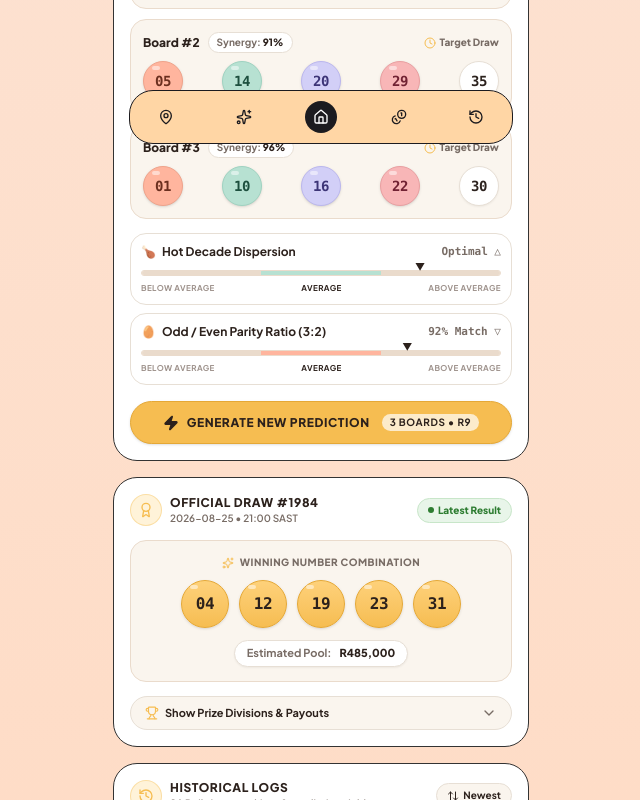
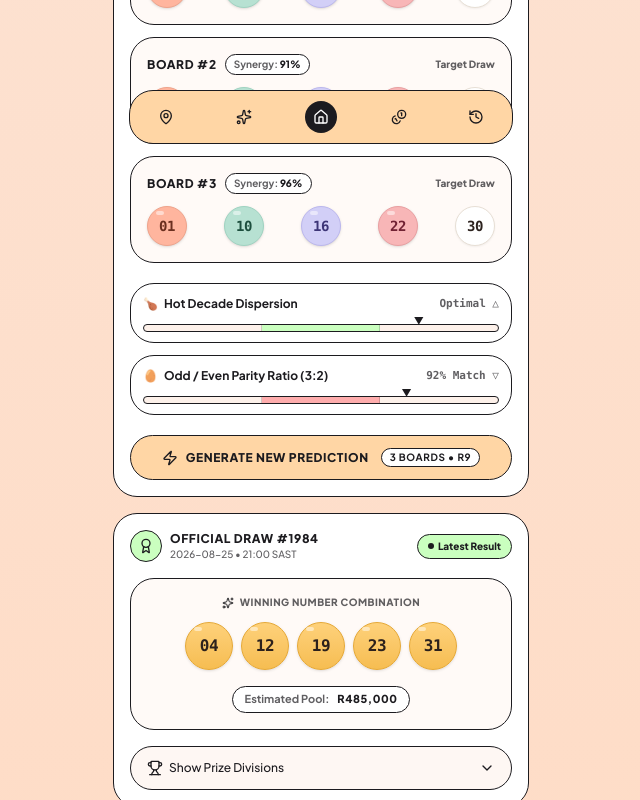
Before and after one commit to sebego-tumelo/mainLoop_ui, a Vue app: page / in a window 1280 px wide. Shown: the part 640-1440 px from the top of the page, without its empty margins (319-959 px from the left). Built offline with nearby package versions, Linux system fonts and the light colour scheme.

Commit message:
feat: style current prediction and latest draw panels

```diff
--- a/src/components/CurrentPredictionPanel.vue
+++ b/src/components/CurrentPredictionPanel.vue
@@ -32,7 +32,7 @@ const averageConfidence = computed(() => {
 <template>
   <section
     id="section-current-prediction"
-    class="w-full bg-white rounded-3xl p-4 border border-[#333333] space-y-3.5 transition-all"
+    class="w-full bg-white rounded-[24px] p-4 border border-ui-charcoal space-y-4 transition-all"
   >
     <!-- Header matching the Journal screen top from reference image -->
     <div class="flex items-center justify-between gap-2">
@@ -40,8 +40,8 @@ const averageConfidence = computed(() => {
         <span class="text-xl">🐾</span>
         <div>
           <div class="flex items-center gap-1.5">
-            <span class="text-xl font-black text-[#2C211C] tracking-tight">{{ averageConfidence }}%</span>
-            <span class="text-[10px] font-extrabold tracking-wider uppercase text-[#786C65]">
+            <span class="ui-heading text-xl tracking-tight text-ui-charcoal">{{ averageConfidence }}%</span>
+            <span class="text-[10px] font-extrabold tracking-wider uppercase text-ui-charcoal/70">
               AI CONFIDENCE MATRIX
             </span>
           </div>
@@ -51,55 +51,55 @@ const averageConfidence = computed(() => {
       <button
         id="btn-edit-goal-predict"
         @click="onOpenPredictModal"
-        class="text-[10px] font-extrabold uppercase tracking-wider text-[#2C211C] px-3 py-1.5 rounded-full border border-[#2C211C]/25 hover:bg-[#FAF5EE] transition-all cursor-pointer shadow-xs active:scale-95"
+        class="text-[10px] font-extrabold uppercase tracking-wider text-ui-charcoal px-3 py-1.5 rounded-full border border-ui-charcoal/20 hover:bg-nav-sand/50 transition-all cursor-pointer active:scale-95"
       >
         {{ currentPrediction ? 'RECONFIGURE' : 'GENERATE' }}
       </button>
     </div>
 
-    <!-- Wide Pill Progress Bar (Exact replica of the Peach progress pill in the reference image) -->
-    <div class="w-full bg-[#FAF5EE] rounded-full h-7 p-1 border border-[#EADBCC] flex items-center">
+    <!-- Wide Pill Progress Bar -->
+    <div class="w-full bg-canvas-peach/50 rounded-full h-7 p-1 border border-ui-charcoal flex items-center">
       <div
-        class="bg-[#FFB59E] h-full rounded-full transition-all duration-500 border border-[#F0A48C]/60 flex items-center justify-end px-2"
+        class="bg-metric-orange h-full rounded-full transition-all duration-500 flex items-center justify-end px-2"
         :style="{ width: `${Math.max(25, averageConfidence)}%` }"
       >
-        <span class="text-[9px] font-black text-[#6B2F1F] tracking-tighter font-mono">
+        <span class="text-[9px] font-black text-ui-charcoal tracking-tighter font-mono">
           {{ averageConfidence }}% SATISFACTION
         </span>
       </div>
     </div>
 
     <!-- Prediction Boards List -->
-    <div v-if="currentPrediction" class="space-y-2.5">
+    <div v-if="currentPrediction" class="space-y-3">
       <div
         v-for="(set, idx) in currentPrediction.sets"
         :key="set.id"
         :id="`prediction-board-${idx + 1}`"
         :class="[
-          'p-3 rounded-2xl border transition-all',
+          'p-4 rounded-[24px] border transition-all',
           (set.matchedNumbers?.length || 0) > 0 && isEvaluated
-            ? 'bg-[#FFF9E6] border-[#F6BD51] shadow-xs'
-            : 'bg-[#FAF5EE] border-[#EADBCC] hover:border-[#D5C6B5]'
+            ? 'bg-metric-orange/30 border-ui-charcoal'
+            : 'bg-canvas-peach/20 border-ui-charcoal'
         ]"
       >
         <!-- Board Header -->
-        <div class="flex items-center justify-between mb-2">
+        <div class="flex items-center justify-between mb-3">
           <div class="flex items-center gap-2">
-            <span class="text-xs font-black text-[#2C211C]">
+            <span class="ui-heading text-xs text-ui-charcoal">
               Board #{{ set.setNumber || idx + 1 }}
             </span>
-            <span class="text-[10px] font-bold text-[#786C65] bg-white px-2 py-0.5 rounded-full border border-[#E7DFD5]">
-              Synergy: <strong class="text-[#2C211C]">{{ set.confidenceScore || 82 }}%</strong>
+            <span class="text-[10px] font-bold text-ui-charcoal/70 bg-white px-2 py-0.5 rounded-full border border-ui-charcoal">
+              Synergy: <strong class="text-ui-charcoal">{{ set.confidenceScore || 82 }}%</strong>
             </span>
           </div>
 
           <div v-if="isEvaluated" class="flex items-center gap-1">
             <span
               :class="[
-                'text-[10px] font-extrabold px-2.5 py-0.5 rounded-full border',
+                'text-[10px] font-extrabold px-2.5 py-0.5 rounded-full border border-ui-charcoal',
                 (set.winAmount || 0) > 0
-                  ? 'bg-[#E8F5E9] text-[#2E7D32] border-[#C8E6C9]'
-                  : 'bg-white text-[#786C65] border-[#E7DFD5]'
+                  ? 'bg-metric-mint text-ui-charcoal'
+                  : 'bg-white text-ui-charcoal'
               ]"
             >
               {{ (set.matchedNumbers?.length || 0) > 0
@@ -107,8 +107,7 @@ const averageConfidence = computed(() => {
                 : '0 Matches' }}
             </span>
           </div>
-          <div v-else class="text-[10px] font-extrabold text-[#786C65] flex items-center gap-1">
-            <Clock class="w-3 h-3 text-[#F6BD51]" />
+          <div v-else class="text-[10px] font-extrabold text-ui-charcoal/70 flex items-center gap-1">
             <span>Target Draw</span>
           </div>
         </div>
@@ -138,73 +137,63 @@ const averageConfidence = computed(() => {
         </div>
       </div>
 
-      <!-- Algorithmic Gauges (Tripartite Scale Cards directly replicating Eating, Drinking, Moving in the image) -->
-      <div class="space-y-2 pt-1">
+      <!-- Algorithmic Gauges -->
+      <div class="space-y-3 pt-2">
         <!-- 1. Frequency Distribution Gauge -->
-        <div class="p-2.5 rounded-2xl bg-white border border-[#E7DFD5] space-y-1.5">
-          <div class="flex items-center justify-between text-xs font-bold text-[#2C211C]">
+        <div class="p-3 rounded-[24px] bg-white border border-ui-charcoal space-y-2">
+          <div class="flex items-center justify-between text-xs font-bold text-ui-charcoal">
             <div class="flex items-center gap-1.5">
               <span>🍗</span>
               <span>Hot Decade Dispersion</span>
             </div>
-            <span class="text-[11px] font-mono text-[#786C65]">Optimal △</span>
+            <span class="text-[11px] font-mono text-ui-charcoal/70">Optimal △</span>
           </div>
-          <!-- Gauge Slider Bar with Indicator Triangle -->
+          <!-- Gauge Slider Bar -->
           <div class="relative pt-1 pb-1">
-            <div class="h-1.5 bg-[#FAF5EE] rounded-full overflow-hidden flex border border-[#EADBCC]">
-              <div class="w-1/3 bg-[#EADBCC]"></div>
-              <div class="w-1/3 bg-[#B7E1D2]"></div>
-              <div class="w-1/3 bg-[#EADBCC]"></div>
+            <div class="h-2 bg-canvas-peach/50 rounded-full overflow-hidden flex border border-ui-charcoal">
+              <div class="w-1/3 border-r border-ui-charcoal/20"></div>
+              <div class="w-1/3 bg-metric-mint border-r border-ui-charcoal/20"></div>
+              <div class="w-1/3"></div>
             </div>
             <!-- Pointer Triangle ▼ -->
-            <div class="text-center -mt-3.5 ml-[55%] text-[10px] text-[#2C211C] leading-none select-none">
+            <div class="text-center -mt-4 ml-[55%] text-[10px] text-ui-charcoal leading-none">
               ▼
             </div>
-          </div>
-          <div class="flex justify-between text-[8px] font-bold uppercase tracking-wider text-[#9E928C]">
-            <span>Below Average</span>
-            <span class="text-[#2C211C]">Average</span>
-            <span>Above Average</span>
           </div>
         </div>
 
         <!-- 2. Odd/Even Parity Gauge -->
-        <div class="p-2.5 rounded-2xl bg-white border border-[#E7DFD5] space-y-1.5">
-          <div class="flex items-center justify-between text-xs font-bold text-[#2C211C]">
+        <div class="p-3 rounded-[24px] bg-white border border-ui-charcoal space-y-2">
+          <div class="flex items-center justify-between text-xs font-bold text-ui-charcoal">
             <div class="flex items-center gap-1.5">
               <span>🥚</span>
               <span>Odd / Even Parity Ratio (3:2)</span>
             </div>
-            <span class="text-[11px] font-mono text-[#786C65]">92% Match ▽</span>
+            <span class="text-[11px] font-mono text-ui-charcoal/70">92% Match ▽</span>
           </div>
           <div class="relative pt-1 pb-1">
-            <div class="h-1.5 bg-[#FAF5EE] rounded-full overflow-hidden flex border border-[#EADBCC]">
-              <div class="w-1/3 bg-[#EADBCC]"></div>
-              <div class="w-1/3 bg-[#FFB59E]"></div>
-              <div class="w-1/3 bg-[#EADBCC]"></div>
+            <div class="h-2 bg-canvas-peach/50 rounded-full overflow-hidden flex border border-ui-charcoal">
+              <div class="w-1/3 border-r border-ui-charcoal/20"></div>
+              <div class="w-1/3 bg-metric-salmon border-r border-ui-charcoal/20"></div>
+              <div class="w-1/3"></div>
             </div>
-            <div class="text-center -mt-3.5 ml-[48%] text-[10px] text-[#2C211C] leading-none select-none">
+            <div class="text-center -mt-4 ml-[48%] text-[10px] text-ui-charcoal leading-none">
               ▼
             </div>
-          </div>
-          <div class="flex justify-between text-[8px] font-bold uppercase tracking-wider text-[#9E928C]">
-            <span>Below Average</span>
-            <span class="text-[#2C211C]">Average</span>
-            <span>Above Average</span>
           </div>
         </div>
       </div>
 
       <!-- Action Button matching the warm golden butterscotch style -->
-      <div class="pt-1.5">
+      <div class="pt-2">
         <button
           id="btn-predict-next-draw"
           @click="onOpenPredictModal"
-          class="w-full flex items-center justify-center gap-2 py-3 px-4 rounded-full bg-[#F6BD51] hover:bg-[#F4B238] text-[#2C211C] font-black text-xs uppercase tracking-wider shadow-sm transition-all duration-150 active:scale-98 cursor-pointer border border-[#E5A836]"
+          class="w-full flex items-center justify-center gap-2 py-3 px-4 rounded-[24px] bg-nav-sand hover:bg-nav-sand/90 text-ui-charcoal font-black text-xs uppercase tracking-wider border border-ui-charcoal transition-all active:scale-95"
         >
-          <Zap class="w-4 h-4 fill-[#2C211C] text-[#2C211C]" />
+          <Zap class="w-4 h-4 text-ui-charcoal" />
           <span>Generate New Prediction</span>
-          <span class="text-[10px] bg-white/70 px-2 py-0.5 rounded-full font-bold ml-1 text-[#2C211C]">
+          <span class="text-[10px] bg-white px-2 py-0.5 rounded-full border border-ui-charcoal font-bold ml-1 text-ui-charcoal">
             3 Boards • R9
           </span>
         </button>
--- a/src/components/LatestDrawPanel.vue
+++ b/src/components/LatestDrawPanel.vue
@@ -21,40 +21,40 @@ const isDropdownOpen = ref(false);
 <template>
   <section
     id="section-latest-draw"
-    class="w-full bg-white rounded-3xl p-4 border border-[#333333] space-y-3.5 transition-all"
+    class="w-full bg-white rounded-[24px] p-4 border border-ui-charcoal space-y-4 transition-all"
   >
     <!-- Top Header mimicking the Insights section from reference image -->
     <div class="flex items-center justify-between gap-2">
       <div class="flex items-center gap-2">
-        <div class="w-8 h-8 rounded-full bg-[#FFF3D9] border border-[#F6BD51]/40 flex items-center justify-center text-[#2C211C]">
-          <Award class="w-4 h-4 text-[#F6BD51]" />
+        <div class="w-8 h-8 rounded-[16px] bg-metric-mint border border-ui-charcoal flex items-center justify-center text-ui-charcoal">
+          <Award class="w-4 h-4" />
         </div>
         <div>
-          <h2 class="text-xs font-black tracking-wider uppercase text-[#2C211C] flex items-center gap-1.5">
-            <span>OFFICIAL DRAW #{{ draw.drawNumber }}</span>
+          <h2 class="ui-heading text-xs tracking-wider text-ui-charcoal">
+            OFFICIAL DRAW #{{ draw.drawNumber }}
           </h2>
-          <p class="text-[10px] text-[#786C65] font-semibold">
+          <p class="ui-body text-[10px] text-ui-charcoal/70">
             {{ draw.date }} • {{ draw.time }}
           </p>
         </div>
       </div>
 
       <div class="flex items-center gap-1.5">
-        <span class="inline-flex items-center gap-1 px-2.5 py-1 rounded-full text-[10px] font-extrabold bg-[#E8F5E9] text-[#2E7D32] border border-[#C8E6C9]">
-          <span class="w-1.5 h-1.5 rounded-full bg-[#2E7D32]"></span>
+        <span class="inline-flex items-center gap-1 px-2.5 py-1 rounded-full text-[10px] font-extrabold bg-metric-mint border border-ui-charcoal">
+          <span class="w-1.5 h-1.5 rounded-full bg-ui-charcoal"></span>
           Latest Result
         </span>
       </div>
     </div>
 
-    <!-- Winning Numbers Display inside soft warm capsule -->
-    <div class="p-3.5 rounded-2xl bg-[#FAF5EE] border border-[#EADBCC] flex flex-col items-center justify-center">
-      <div class="text-[10px] uppercase font-extrabold tracking-wider text-[#786C65] mb-2.5 flex items-center gap-1.5">
-        <Sparkles class="w-3 h-3 text-[#F6BD51]" />
+    <!-- Winning Numbers Display -->
+    <div class="p-4 rounded-[24px] bg-canvas-peach/20 border border-ui-charcoal flex flex-col items-center justify-center">
+      <div class="text-[10px] uppercase font-extrabold tracking-wider text-ui-charcoal/70 mb-3 flex items-center gap-1.5">
+        <Sparkles class="w-3 h-3 text-ui-charcoal" />
         <span>Winning Number Combination</span>
       </div>
 
-      <div class="flex items-center justify-center gap-2 sm:gap-2.5 flex-wrap">
+      <div class="flex items-center justify-center gap-2 flex-wrap">
         <LottoBall
           v-for="num in draw.winningNumbers"
           :key="`win-ball-${num}`"
@@ -67,9 +67,9 @@ const isDropdownOpen = ref(false);
       </div>
 
       <!-- Estimated Prize Pool Pill -->
-      <div class="mt-3 inline-flex items-center gap-2 px-3 py-1 rounded-full bg-white border border-[#E7DFD5] text-[11px] font-bold text-[#2C211C] shadow-xs">
-        <span class="text-[#786C65]">Estimated Pool:</span>
-        <span class="text-[#2C211C] font-black">{{ formatZAR(draw.prizePool) }}</span>
+      <div class="mt-4 inline-flex items-center gap-2 px-3 py-1 rounded-full bg-white border border-ui-charcoal text-[11px] font-bold text-ui-charcoal">
+        <span class="text-ui-charcoal/70">Estimated Pool:</span>
+        <span class="ui-heading text-ui-charcoal">{{ formatZAR(draw.prizePool) }}</span>
       </div>
     </div>
 
@@ -78,54 +78,49 @@ const isDropdownOpen = ref(false);
       <button
         id="btn-toggle-prize-divisions"
         @click="isDropdownOpen = !isDropdownOpen"
-        class="w-full flex items-center justify-between px-3.5 py-2 text-xs font-bold rounded-full bg-[#FAF5EE] hover:bg-[#F4EFE6] text-[#2C211C] border border-[#E7DFD5] transition-all cursor-pointer"
+        class="w-full flex items-center justify-between px-4 py-3 text-xs font-bold rounded-[24px] bg-canvas-peach/30 hover:bg-canvas-peach/50 text-ui-charcoal border border-ui-charcoal transition-all"
       >
-        <span class="flex items-center gap-1.5 text-[11px]">
-          <Trophy class="w-3.5 h-3.5 text-[#F6BD51]" />
-          {{ isDropdownOpen ? 'Hide Prize Divisions & Payouts' : 'Show Prize Divisions & Payouts' }}
+        <span class="flex items-center gap-1.5 ui-body">
+          <Trophy class="w-4 h-4 text-ui-charcoal" />
+          {{ isDropdownOpen ? 'Hide Prize Divisions' : 'Show Prize Divisions' }}
         </span>
-        <ChevronUp v-if="isDropdownOpen" class="w-4 h-4 text-[#2C211C]" />
-        <ChevronDown v-else class="w-4 h-4 text-[#786C65]" />
+        <ChevronUp v-if="isDropdownOpen" class="w-4 h-4" />
+        <ChevronDown v-else class="w-4 h-4" />
       </button>
 
       <!-- Dropdown Content Table -->
       <div
         v-if="isDropdownOpen"
         id="prize-divisions-table"
-        class="mt-2.5 p-2.5 rounded-2xl bg-[#FAF5EE] border border-[#EADBCC] space-y-1.5 transition-all"
+        class="mt-3 p-3 rounded-[24px] bg-canvas-peach/20 border border-ui-charcoal space-y-2 transition-all"
       >
-        <div class="grid grid-cols-4 text-[9px] uppercase font-extrabold tracking-wider text-[#786C65] px-2 py-1 border-b border-[#E7DFD5]">
-          <div>Division</div>
-          <div class="text-center">Pool Share</div>
-          <div class="text-center">Winners</div>
-          <div class="text-right">Est. Payout</div>
+        <div class="grid grid-cols-4 text-[9px] uppercase font-extrabold tracking-wider text-ui-charcoal/70 px-2 py-1 border-b border-ui-charcoal/20">
+          <div>Div</div>
+          <div class="text-center">Share</div>
+          <div class="text-center">Win</div>
+          <div class="text-right">Est.</div>
         </div>
 
-        <div class="space-y-1">
+        <div class="space-y-1.5">
           <div
             v-for="div in draw.divisions"
             :key="div.match"
-            class="grid grid-cols-4 items-center text-xs px-2 py-1.5 rounded-xl bg-white border border-[#EADBCC]/60"
+            class="grid grid-cols-4 items-center text-xs px-2 py-2 rounded-[16px] bg-white border border-ui-charcoal"
           >
-            <div class="font-bold text-[#2C211C] flex items-center gap-1">
-              <span class="inline-block w-1.5 h-1.5 rounded-full bg-[#F6BD51]"></span>
-              <span>Match {{ div.match }}</span>
+            <div class="ui-heading text-ui-charcoal">
+              {{ div.match }}m
             </div>
-            <div class="text-center text-[10px] font-semibold text-[#786C65]">
+            <div class="text-center text-[10px] font-semibold text-ui-charcoal/70">
               {{ div.percentage }}
             </div>
-            <div class="text-center text-[10px] font-semibold text-[#2C211C]">
+            <div class="text-center text-[10px] font-semibold text-ui-charcoal">
               {{ div.winners.toLocaleString() }}
             </div>
-            <div class="text-right font-black text-[#2C211C]">
+            <div class="text-right ui-heading text-ui-charcoal">
               {{ formatZAR(div.payout) }}
             </div>
           </div>
         </div>
-
-        <p class="text-[9px] text-[#786C65] font-medium pt-1 text-center">
-          *Payout amounts vary per draw according to actual ticket sales and prize rolldown rules.
-        </p>
       </div>
     </div>
   </section>
```
